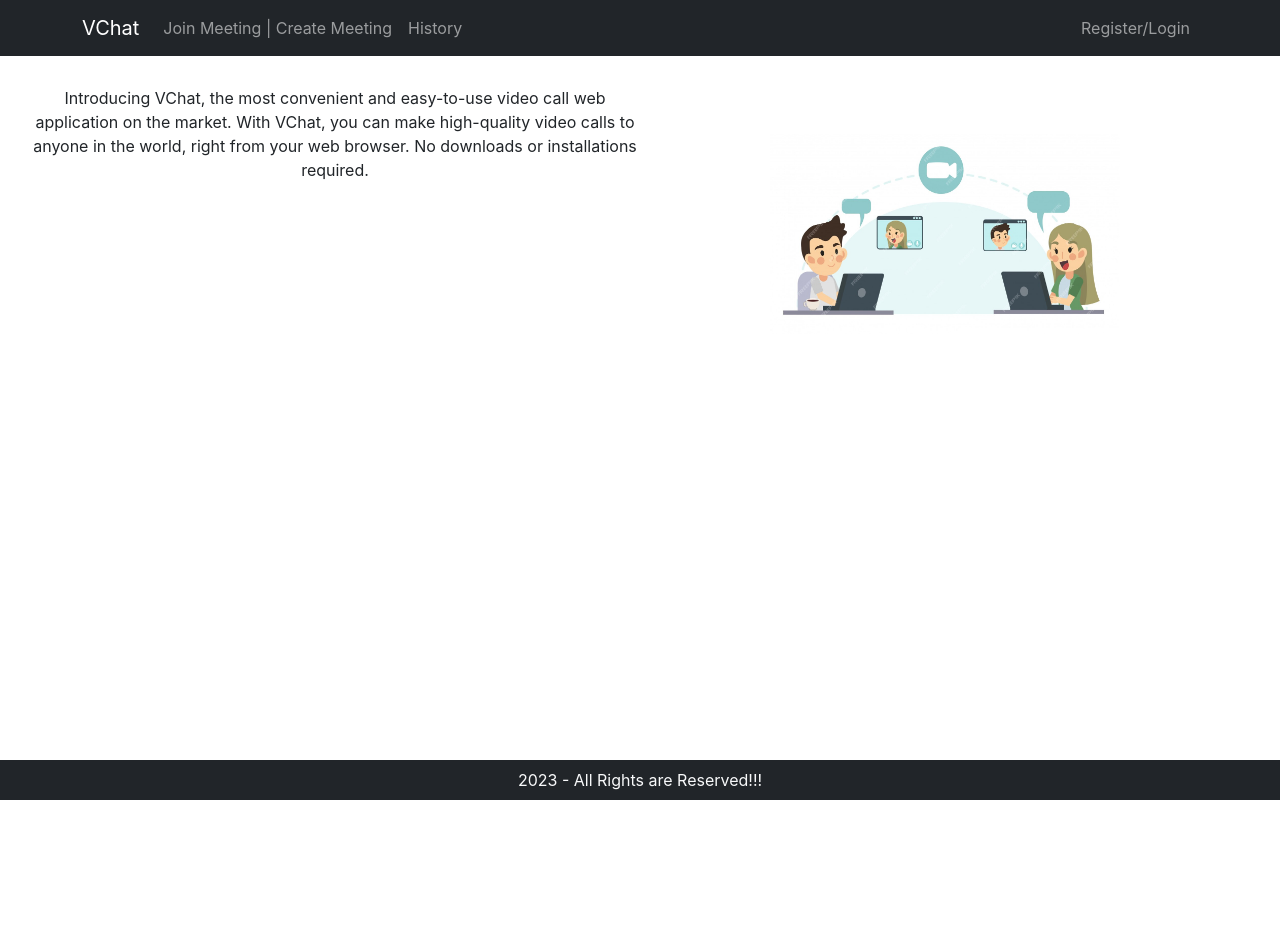
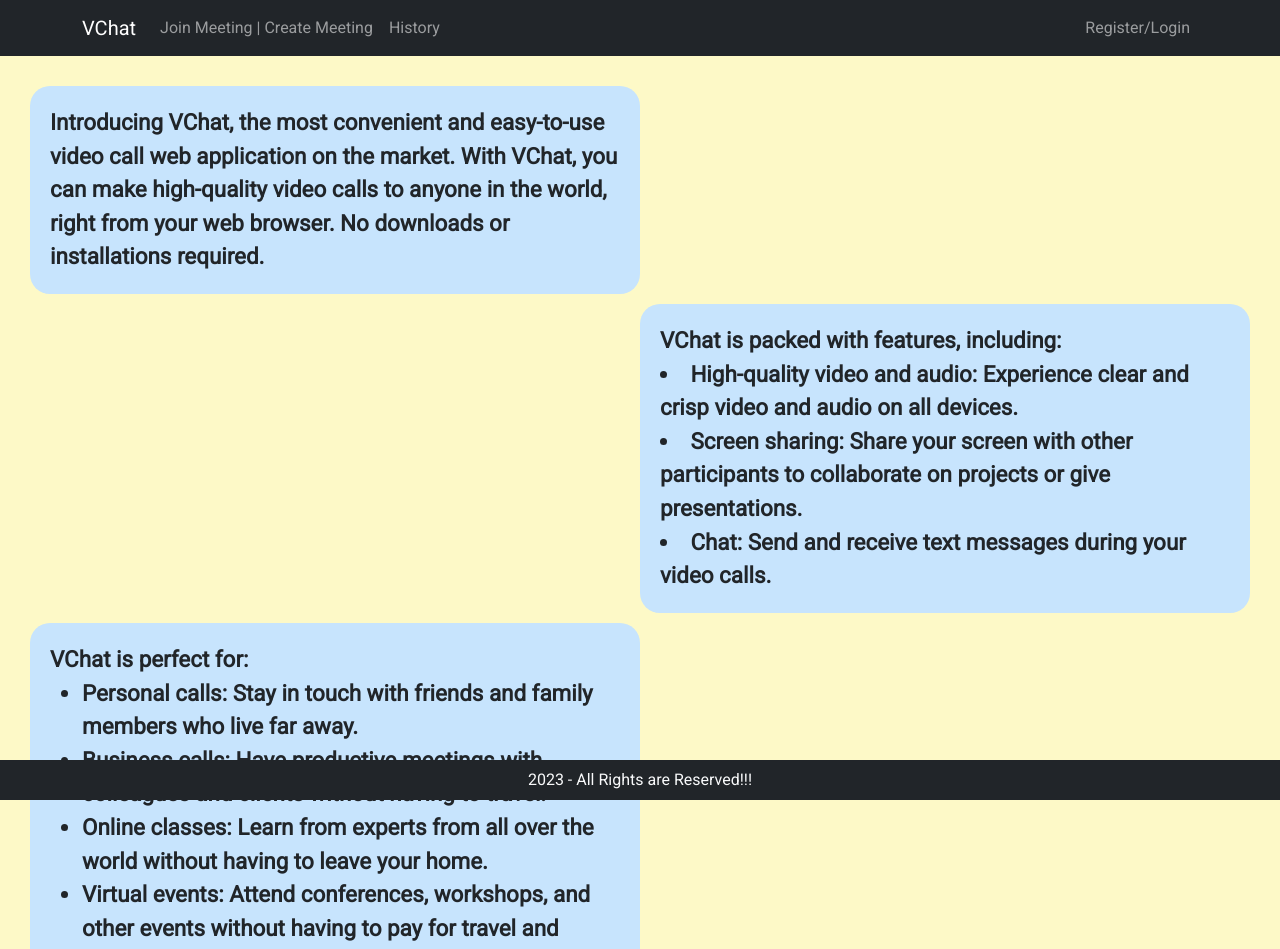
Before and after one commit to ha-rsh20/vzchat, a React (Create React App) app in the folder vzchat-front/: page / in a window 1280 px wide. Shown: the top 949 px of the page. Before the commit the page ends 800 px from the top, so only its background shows below. Built offline with nearby package versions, Linux system fonts and the light colour scheme.

Commit message:
font,home page ui updates

```diff
--- a/vzchat-front/public/index.html
+++ b/vzchat-front/public/index.html
@@ -20,6 +20,12 @@
       href="https://cdn.jsdelivr.net/npm/bootstrap@5.3.0/dist/css/bootstrap.min.css"
       integrity="sha384-9ndCyUaIbzAi2FUVXJi0CjmCapSmO7SnpJef0486qhLnuZ2cdeRhO02iuK6FUUVM"
       crossorigin="anonymous"
+    />
+    <link rel="preconnect" href="https://fonts.googleapis.com" />
+    <link rel="preconnect" href="https://fonts.gstatic.com" crossorigin />
+    <link
+      href="https://fonts.googleapis.com/css2?family=Roboto&display=swap"
+      rel="stylesheet"
     />
     <!--
       Notice the use of %PUBLIC_URL% in the tags above.
--- a/vzchat-front/src/pages/home/Home.js
+++ b/vzchat-front/src/pages/home/Home.js
@@ -1,35 +1,59 @@
 import React from "react";
 import img from "../../img.jpg";
+import "./home.css";
 
 function Home() {
   return (
-    <div style={{ padding: "30px" }}>
-      <div>
-        <div style={{ float: "left", width: "50%" }}>
+    <div className="home">
+      <div className="main-block">
+        <content>
           Introducing VChat, the most convenient and easy-to-use video call web
           application on the market. With VChat, you can make high-quality video
           calls to anyone in the world, right from your web browser. No
           downloads or installations required.
-        </div>
-        <div style={{ float: "right", width: "50%", visibility: "hidden" }}>
-          a
-        </div>
+        </content>
+        <div className="space-block"></div>
       </div>
-      <div>
-        <div style={{ float: "left", width: "50%", visibility: "hidden" }}>
-          a
-        </div>
-        <div>
-          <img
-            src={img}
-            alt="img"
-            style={{
-              width: "50%",
-              height: "200px",
-              maxWidth: "350px",
-            }}
-          />
-        </div>
+      <div className="main-block">
+        <div className="space-block"></div>
+        <content>
+          VChat is packed with features, including: <br />
+          <li>
+            <b>High-quality video and audio:</b> Experience clear and crisp
+            video and audio on all devices.
+          </li>
+          <li>
+            <b>Screen sharing:</b> Share your screen with other participants to
+            collaborate on projects or give presentations.{" "}
+          </li>
+          <li>
+            <b>Chat:</b> Send and receive text messages during your video calls.
+          </li>
+        </content>
+      </div>
+      <div className="main-block">
+        <content>
+          VChat is perfect for: <br />
+          <ul>
+            <li>
+              <b>Personal calls:</b> Stay in touch with friends and family
+              members who live far away.
+            </li>
+            <li>
+              <b>Business calls:</b> Have productive meetings with colleagues
+              and clients without having to travel.
+            </li>
+            <li>
+              <b>Online classes:</b> Learn from experts from all over the world
+              without having to leave your home.
+            </li>
+            <li>
+              <b>Virtual events:</b> Attend conferences, workshops, and other
+              events without having to pay for travel and accommodation.
+            </li>
+          </ul>
+        </content>
+        <div className="space-block"></div>
       </div>
     </div>
   );
--- /dev/null
+++ b/vzchat-front/src/pages/home/home.css
@@ -0,0 +1,55 @@
+* {
+  font-family: "Roboto", sans-serif;
+}
+
+.home {
+  padding: 30px;
+  padding-bottom: 60px;
+  font-size: 1.4rem;
+  font-weight: 700;
+  background-color: #fdf9c7;
+}
+
+.main-block {
+  margin-bottom: 10px;
+  display: flex;
+  flex-direction: row;
+  justify-content: center;
+}
+
+.space-block {
+  width: 50%;
+  visibility: hidden;
+}
+
+content {
+  padding: 20px;
+  width: 50%;
+  border-radius: 20px;
+  background-color: #c7e4fd;
+  text-align: left;
+}
+
+content.image {
+  padding: 10px;
+  width: 50%;
+  max-width: 350px;
+  min-width: 200px;
+  min-height: 100px;
+  background-color: #c7e4fd;
+}
+
+img {
+  width: 100%;
+  height: 100%;
+  border-radius: 20px;
+}
+
+@media only screen and (max-width: 600px) {
+  .space-block {
+    width: 0px;
+  }
+  content {
+    width: 100%;
+  }
+}
```
Also changed, not shown: vzchat-front/src/pages/home/index.js (deleted, +0 -32 lines).
